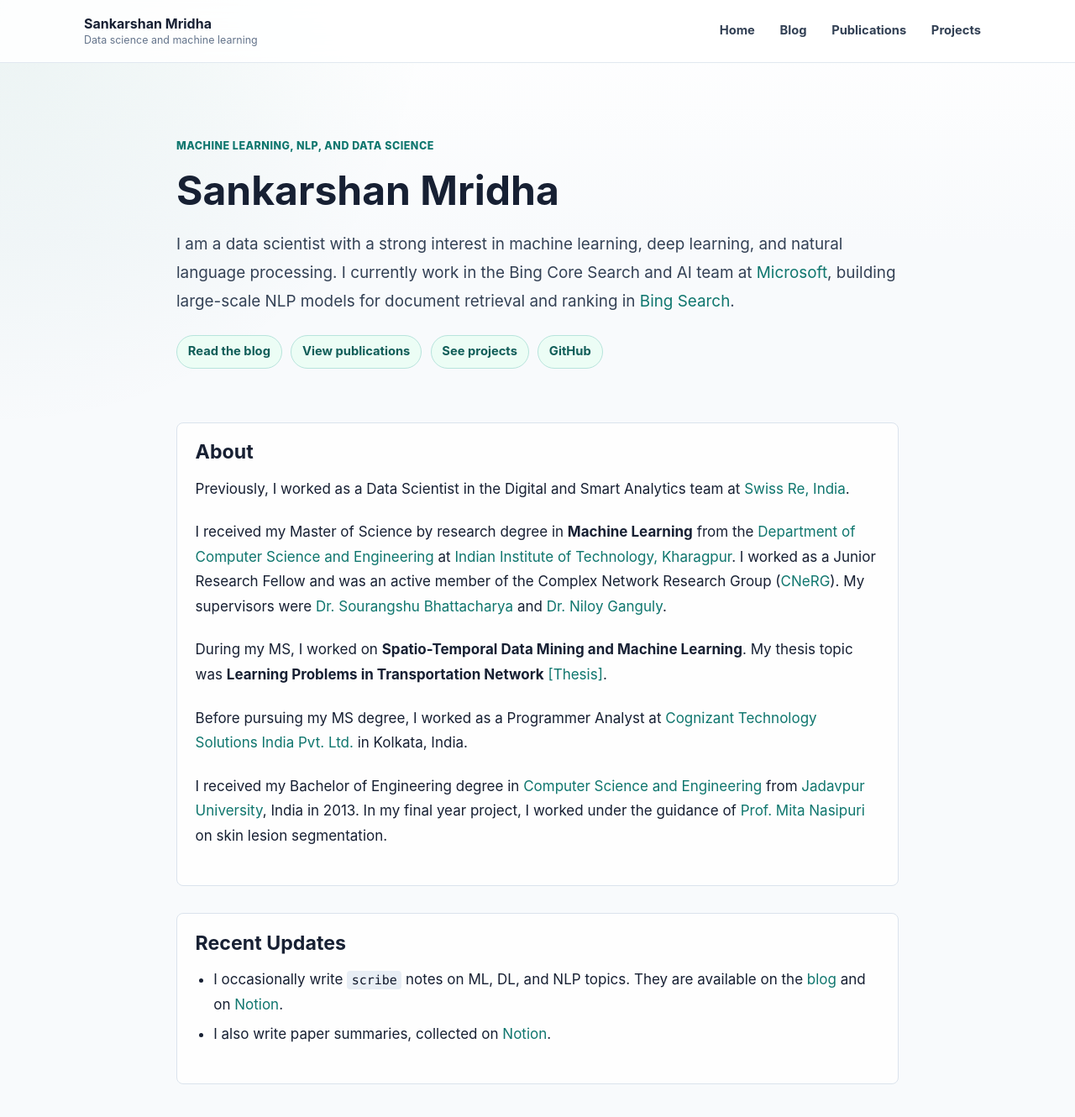
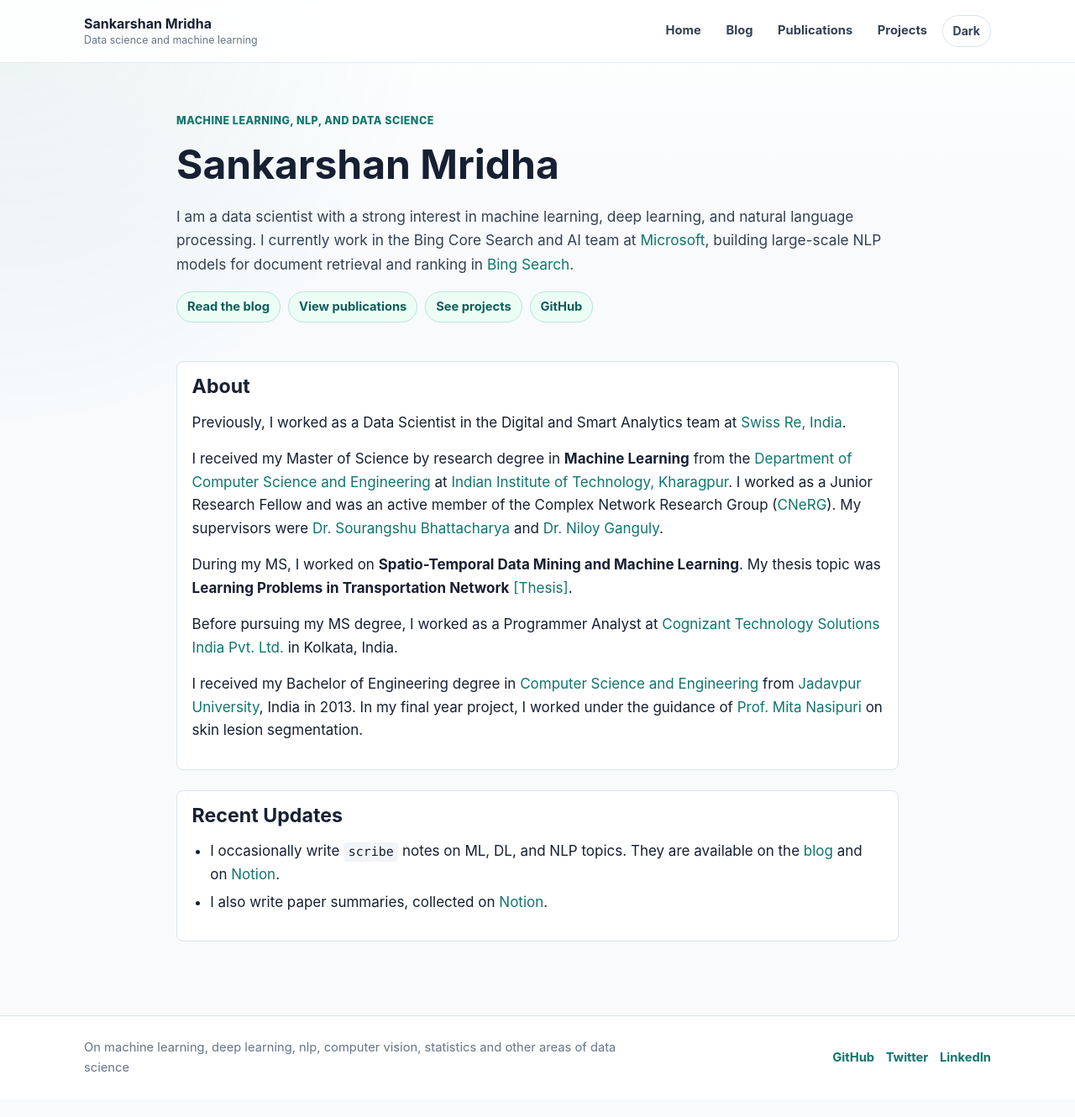
Before and after one commit to msank00/msank00.github.io, a Jekyll site: the page built from index.md, in a window 1280 px wide and 1400 px high. Shown: the top 1330 px of the window at 84% size. Built offline with Jekyll 4.4.1, drawn with Linux system fonts in a browser that asks for light colours; a script that is not in the unit is left out.

Commit message:
Add compact spacing and dark mode

```diff
--- a/_includes/head.html
+++ b/_includes/head.html
@@ -2,6 +2,13 @@
   <meta charset="utf-8">
   <meta http-equiv="X-UA-Compatible" content="IE=edge">
   <meta name="viewport" content="width=device-width, initial-scale=1">
+  <script>
+    (function () {
+      var savedTheme = localStorage.getItem("theme");
+      var prefersDark = window.matchMedia && window.matchMedia("(prefers-color-scheme: dark)").matches;
+      document.documentElement.dataset.theme = savedTheme || (prefersDark ? "dark" : "light");
+    })();
+  </script>
 
   <!-- For altair plots -->
   <script src="https://cdn.jsdelivr.net/npm/vega@3"></script>
--- a/_layouts/default.html
+++ b/_layouts/default.html
@@ -17,6 +17,9 @@
           <a href="{{ "/blog/" | relative_url }}">Blog</a>
           <a href="{{ "/publications.html" | relative_url }}">Publications</a>
           <a href="{{ "/projects.html" | relative_url }}">Projects</a>
+          <button class="theme-toggle" type="button" aria-label="Toggle dark mode" data-theme-toggle>
+            <span data-theme-toggle-text>Theme</span>
+          </button>
         </nav>
       </div>
     </header>
@@ -37,5 +40,29 @@
         </div>
       </div>
     </footer>
+
+    <script>
+      (function () {
+        var toggle = document.querySelector("[data-theme-toggle]");
+        var label = document.querySelector("[data-theme-toggle-text]");
+
+        function setTheme(theme) {
+          document.documentElement.dataset.theme = theme;
+          localStorage.setItem("theme", theme);
+          if (label) {
+            label.textContent = theme === "dark" ? "Light" : "Dark";
+          }
+        }
+
+        setTheme(document.documentElement.dataset.theme || "light");
+
+        if (toggle) {
+          toggle.addEventListener("click", function () {
+            var nextTheme = document.documentElement.dataset.theme === "dark" ? "light" : "dark";
+            setTheme(nextTheme);
+          });
+        }
+      })();
+    </script>
   </body>
 </html>
--- a/css/main.css
+++ b/css/main.css
@@ -8,11 +8,39 @@
   --surface-soft: #f1f5f9;
   --text: #172033;
   --muted: #64748b;
+  --body-copy: #334155;
+  --body-copy-soft: #475569;
   --border: #dbe3ed;
   --accent: #0f766e;
   --accent-dark: #115e59;
+  --accent-soft: #ecfdf5;
+  --accent-border: #b7e4dc;
   --code-bg: #111827;
   --shadow: 0 18px 45px rgba(15, 23, 42, 0.08);
+  --header-bg: rgba(255, 255, 255, 0.86);
+  --header-border: rgba(219, 227, 237, 0.82);
+  --page-glow: rgba(15, 118, 110, 0.08);
+}
+
+html[data-theme="dark"] {
+  --bg: #0f172a;
+  --surface: #111827;
+  --surface-soft: #1e293b;
+  --text: #e5e7eb;
+  --muted: #94a3b8;
+  --body-copy: #cbd5e1;
+  --body-copy-soft: #b6c2d2;
+  --border: #263449;
+  --accent: #5eead4;
+  --accent-dark: #99f6e4;
+  --accent-soft: #123b3a;
+  --accent-border: #1f6c66;
+  --code-bg: #020617;
+  --shadow: 0 18px 45px rgba(0, 0, 0, 0.18);
+  --header-bg: rgba(15, 23, 42, 0.9);
+  --header-border: rgba(38, 52, 73, 0.9);
+  --page-glow: rgba(94, 234, 212, 0.1);
+  color-scheme: dark;
 }
 
 * {
@@ -29,11 +57,17 @@
   margin: 0;
   color: var(--text);
   background:
-    radial-gradient(circle at top left, rgba(15, 118, 110, 0.08), transparent 32rem),
+    radial-gradient(circle at top left, var(--page-glow), transparent 32rem),
     linear-gradient(180deg, #ffffff 0, var(--bg) 18rem);
-  font-family: Inter, ui-sans-serif, system-ui, -apple-system, BlinkMacSystemFont, "Segoe UI", sans-serif;
+  font-family: ui-sans-serif, Inter, -apple-system, BlinkMacSystemFont, "Segoe UI", sans-serif;
   font-size: 17px;
-  line-height: 1.75;
+  line-height: 1.62;
+}
+
+html[data-theme="dark"] body {
+  background:
+    radial-gradient(circle at top left, var(--page-glow), transparent 32rem),
+    linear-gradient(180deg, #111827 0, var(--bg) 18rem);
 }
 
 a {
@@ -82,8 +116,8 @@
   position: sticky;
   top: 0;
   z-index: 10;
-  background: rgba(255, 255, 255, 0.86);
-  border-bottom: 1px solid rgba(219, 227, 237, 0.82);
+  background: var(--header-bg);
+  border-bottom: 1px solid var(--header-border);
   backdrop-filter: blur(16px);
 }
 
@@ -130,7 +164,7 @@
   align-items: center;
   min-height: 2.4rem;
   padding: 0.35rem 0.75rem;
-  color: #334155;
+  color: var(--body-copy);
   border-radius: 6px;
   font-size: 0.92rem;
   font-weight: 650;
@@ -142,8 +176,28 @@
   text-decoration: none;
 }
 
+.theme-toggle {
+  display: inline-flex;
+  align-items: center;
+  min-height: 2.35rem;
+  padding: 0.35rem 0.75rem;
+  color: var(--body-copy);
+  background: transparent;
+  border: 1px solid var(--border);
+  border-radius: 999px;
+  cursor: pointer;
+  font: inherit;
+  font-size: 0.88rem;
+  font-weight: 700;
+}
+
+.theme-toggle:hover {
+  color: var(--accent-dark);
+  background: var(--surface-soft);
+}
+
 .page-content {
-  padding: 4.5rem 0 5rem;
+  padding: 3.2rem 0 4rem;
 }
 
 .content-shell {
@@ -152,7 +206,7 @@
 
 .site-footer {
   border-top: 1px solid var(--border);
-  background: #ffffff;
+  background: var(--surface);
 }
 
 .footer-inner {
@@ -208,7 +262,7 @@
 table,
 pre {
   margin-top: 0;
-  margin-bottom: 1.35rem;
+  margin-bottom: 1rem;
 }
 
 ul,
@@ -228,19 +282,19 @@
 }
 
 blockquote {
-  padding: 0.85rem 1rem;
-  color: #475569;
-  background: #eef7f6;
+  padding: 0.75rem 0.95rem;
+  color: var(--body-copy-soft);
+  background: var(--accent-soft);
   border-left: 4px solid var(--accent);
   border-radius: 0 6px 6px 0;
 }
 
 code {
   padding: 0.15rem 0.35rem;
-  color: #0f172a;
-  background: #e8eef5;
+  color: var(--text);
+  background: var(--surface-soft);
   border-radius: 4px;
-  font-family: "JetBrains Mono", "SFMono-Regular", Consolas, monospace;
+  font-family: "SFMono-Regular", "Cascadia Code", Consolas, monospace;
   font-size: 0.88em;
 }
 
@@ -277,7 +331,7 @@
 }
 
 .home-hero {
-  padding: 1rem 0 2rem;
+  padding: 0.5rem 0 1.4rem;
 }
 
 .home-hero h1 {
@@ -294,41 +348,41 @@
 }
 
 .lead {
-  margin-bottom: 1.4rem;
-  color: #334155;
-  font-size: 1.18rem;
-  line-height: 1.8;
+  margin-bottom: 1.1rem;
+  color: var(--body-copy);
+  font-size: 1.08rem;
+  line-height: 1.65;
 }
 
 .link-row {
   display: flex;
   flex-wrap: wrap;
-  gap: 0.65rem;
-  margin: 1.35rem 0 0;
+  gap: 0.55rem;
+  margin: 1.1rem 0 0;
 }
 
 .pill-link {
   display: inline-flex;
   align-items: center;
-  min-height: 2.5rem;
-  padding: 0.35rem 0.8rem;
+  min-height: 2.3rem;
+  padding: 0.3rem 0.75rem;
   color: var(--accent-dark);
-  background: #ecfdf5;
-  border: 1px solid #b7e4dc;
+  background: var(--accent-soft);
+  border: 1px solid var(--accent-border);
   border-radius: 999px;
   font-size: 0.92rem;
   font-weight: 700;
 }
 
 .pill-link:hover {
-  background: #dff7f2;
+  background: var(--surface-soft);
   text-decoration: none;
 }
 
 .section-panel {
-  margin: 2rem 0;
-  padding: 1.35rem;
-  background: rgba(255, 255, 255, 0.84);
+  margin: 1.5rem 0;
+  padding: 1rem 1.1rem;
+  background: var(--surface);
   border: 1px solid var(--border);
   border-radius: 8px;
   box-shadow: none;
@@ -341,18 +395,18 @@
 
 .post-list {
   display: grid;
-  gap: 1rem;
+  gap: 0.8rem;
   padding: 0;
-  margin: 2rem 0 0;
+  margin: 1.6rem 0 0;
   list-style: none;
 }
 
 .post-card {
-  padding: 1.15rem 1.25rem;
-  background: rgba(255, 255, 255, 0.9);
+  padding: 1rem 1.1rem;
+  background: var(--surface);
   border: 1px solid var(--border);
   border-radius: 8px;
-  box-shadow: 0 10px 28px rgba(15, 23, 42, 0.05);
+  box-shadow: var(--shadow);
 }
 
 .post-card h2 {
@@ -376,13 +430,13 @@
 
 .post-excerpt {
   margin: 0;
-  color: #475569;
+  color: var(--body-copy-soft);
   font-size: 0.96rem;
   line-height: 1.6;
 }
 
 .publication-section {
-  margin-top: 2.4rem;
+  margin-top: 2rem;
 }
 
 .publication-section h2 {
@@ -391,12 +445,12 @@
 
 .publication-list {
   display: grid;
-  gap: 1rem;
+  gap: 0.8rem;
 }
 
 .publication-card {
-  padding: 1.15rem 1.25rem;
-  background: rgba(255, 255, 255, 0.9);
+  padding: 1rem 1.1rem;
+  background: var(--surface);
   border: 1px solid var(--border);
   border-radius: 8px;
 }
@@ -407,10 +461,10 @@
 }
 
 .publication-card p {
-  margin-bottom: 0.9rem;
-  color: #475569;
+  margin-bottom: 0.75rem;
+  color: var(--body-copy-soft);
   font-size: 0.98rem;
-  line-height: 1.65;
+  line-height: 1.58;
 }
 
 .publication-meta {
@@ -422,7 +476,7 @@
 .publication-actions {
   display: flex;
   flex-wrap: wrap;
-  gap: 0.5rem;
+  gap: 0.45rem;
 }
 
 .publication-actions a {
@@ -431,15 +485,15 @@
   min-height: 2rem;
   padding: 0.25rem 0.65rem;
   color: var(--accent-dark);
-  background: #ecfdf5;
-  border: 1px solid #b7e4dc;
+  background: var(--accent-soft);
+  border: 1px solid var(--accent-border);
   border-radius: 999px;
   font-size: 0.82rem;
   font-weight: 800;
 }
 
 .publication-actions a:hover {
-  background: #dff7f2;
+  background: var(--surface-soft);
   text-decoration: none;
 }
 
@@ -448,7 +502,7 @@
 }
 
 .post .entry {
-  margin-top: 2rem;
+  margin-top: 1.5rem;
 }
 
 .video_container iframe {
@@ -479,7 +533,7 @@
   }
 
   .page-content {
-    padding-top: 2.6rem;
+    padding-top: 2.2rem;
   }
 
   .section-panel,
```
Also changed, not shown: 3 other files.
